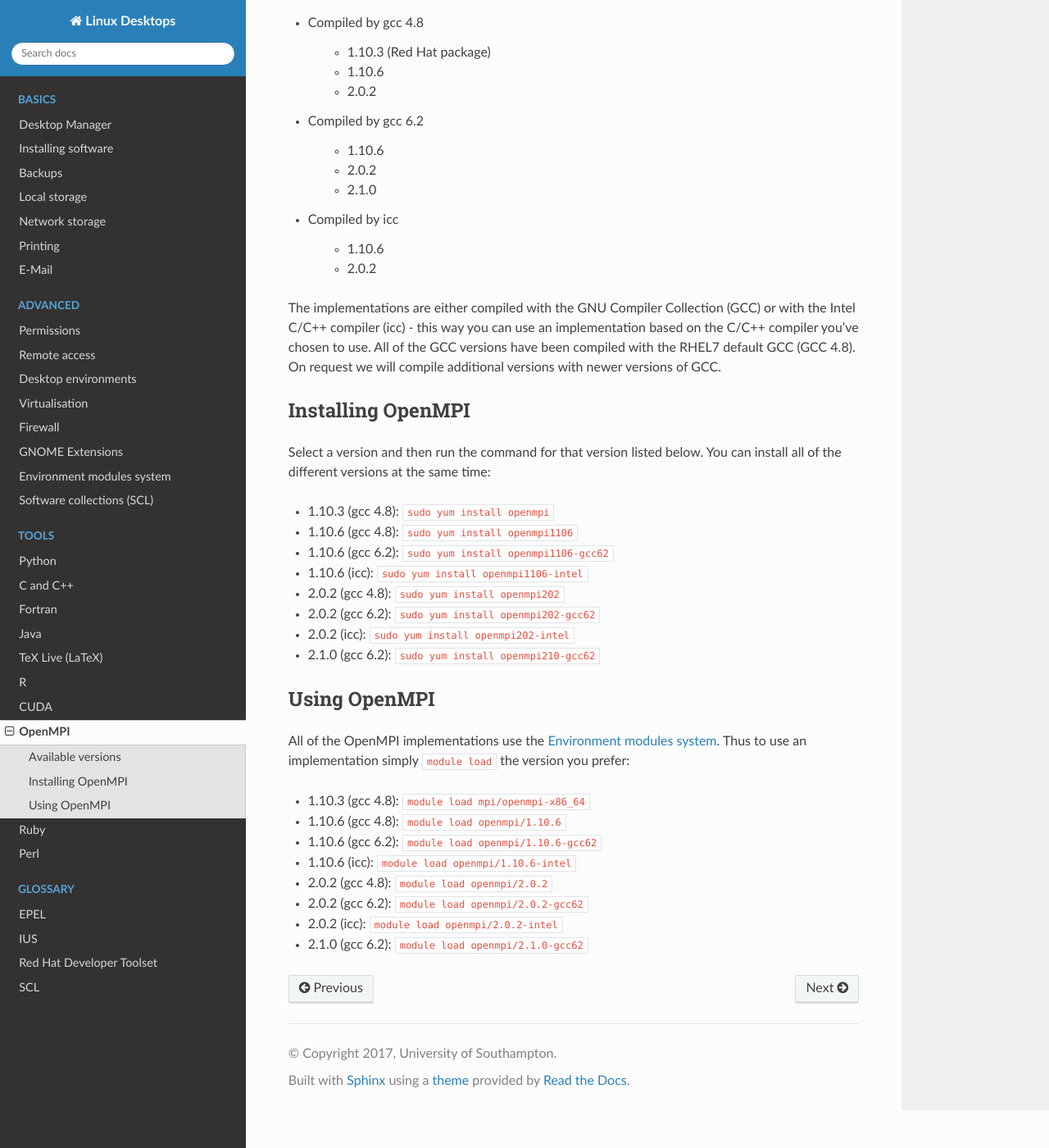
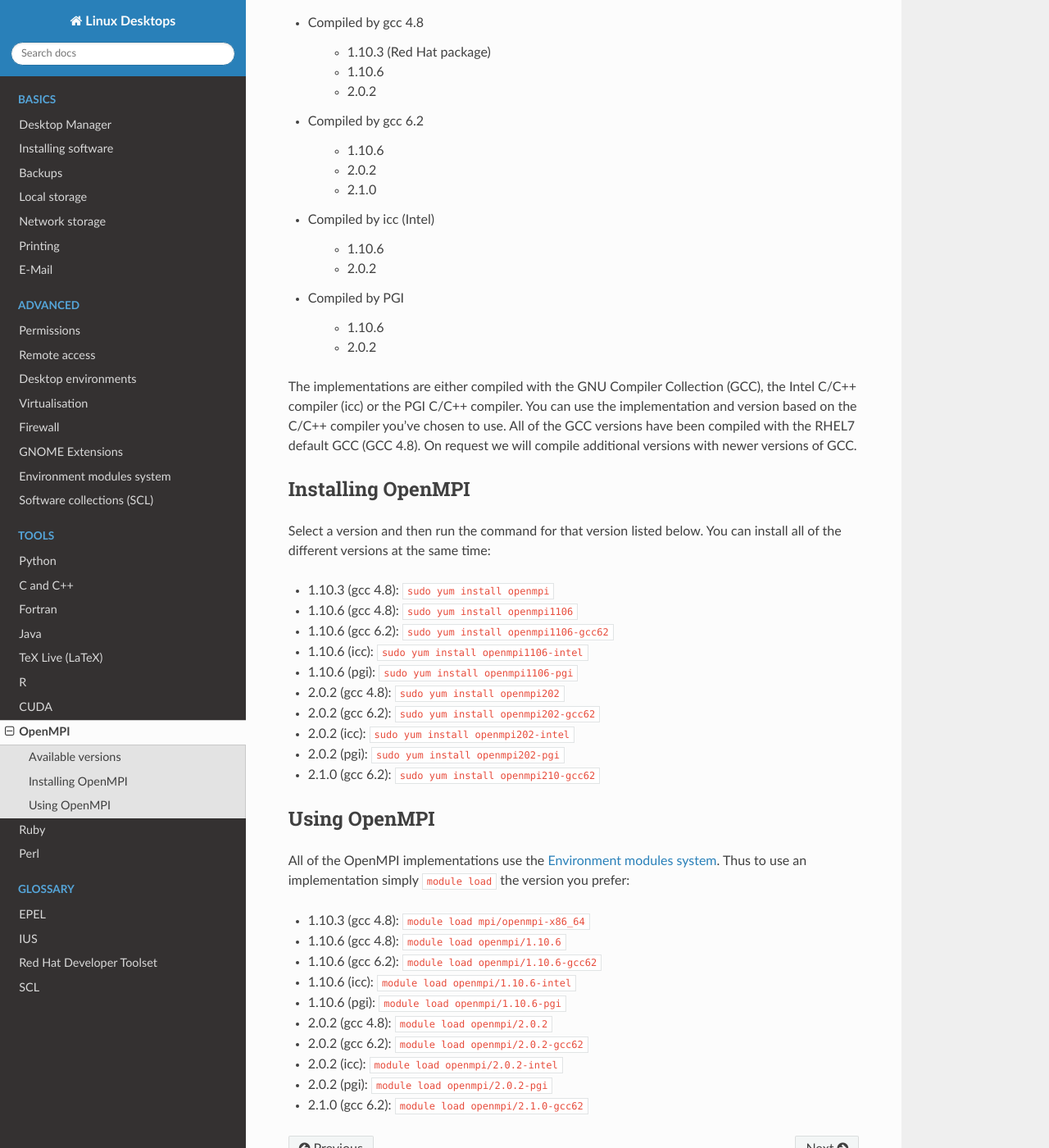
Before and after one commit to southampton/linuxdesktopdocs, a Sphinx documentation site: the page built from docs/openmpi.rst, in a window 1280 px wide and 1400 px high, scrolled down 320 px. Shown: the whole window at 82% size. Built offline with Sphinx 7.4.7 and the Read the Docs theme 2.0.0, drawn with Linux system fonts in a browser that asks for light colours.

Commit message:
updated openmpi page with new pgi versions

```diff
--- a/docs/openmpi.rst
+++ b/docs/openmpi.rst
@@ -22,16 +22,21 @@
    * 2.0.2
    * 2.1.0
 
-* Compiled by icc
+* Compiled by icc (Intel)
 
    * 1.10.6
    * 2.0.2
 
-The implementations are either compiled with the GNU Compiler Collection (GCC)
-or with the Intel C/C++ compiler (icc) - this way you can use an implementation
-based on the C/C++ compiler you've chosen to use. All of the GCC versions have
-been compiled with the RHEL7 default GCC (GCC 4.8). On request we will compile
-additional versions with newer versions of GCC.
+* Compiled by PGI
+
+   * 1.10.6
+   * 2.0.2
+
+The implementations are either compiled with the GNU Compiler Collection (GCC),
+the Intel C/C++ compiler (icc) or the PGI C/C++ compiler. You can use the
+implementation and version based on the C/C++ compiler you've chosen to use. All
+of the GCC versions have been compiled with the RHEL7 default GCC (GCC 4.8). On
+request we will compile additional versions with newer versions of GCC.
 
 Installing OpenMPI
 ------------------
@@ -43,9 +48,11 @@
 * 1.10.6 (gcc 4.8): ``sudo yum install openmpi1106``
 * 1.10.6 (gcc 6.2): ``sudo yum install openmpi1106-gcc62``
 * 1.10.6 (icc): ``sudo yum install openmpi1106-intel``
+* 1.10.6 (pgi): ``sudo yum install openmpi1106-pgi``
 * 2.0.2 (gcc 4.8): ``sudo yum install openmpi202``
 * 2.0.2 (gcc 6.2): ``sudo yum install openmpi202-gcc62``
 * 2.0.2 (icc): ``sudo yum install openmpi202-intel``
+* 2.0.2 (pgi): ``sudo yum install openmpi202-pgi``
 * 2.1.0 (gcc 6.2): ``sudo yum install openmpi210-gcc62``
 
 Using OpenMPI
@@ -58,7 +65,9 @@
 * 1.10.6 (gcc 4.8): ``module load openmpi/1.10.6``
 * 1.10.6 (gcc 6.2): ``module load openmpi/1.10.6-gcc62``
 * 1.10.6 (icc): ``module load openmpi/1.10.6-intel``
+* 1.10.6 (pgi): ``module load openmpi/1.10.6-pgi``
 * 2.0.2 (gcc 4.8): ``module load openmpi/2.0.2``
 * 2.0.2 (gcc 6.2): ``module load openmpi/2.0.2-gcc62``
 * 2.0.2 (icc): ``module load openmpi/2.0.2-intel``
+* 2.0.2 (pgi): ``module load openmpi/2.0.2-pgi``
 * 2.1.0 (gcc 6.2): ``module load openmpi/2.1.0-gcc62``
```
